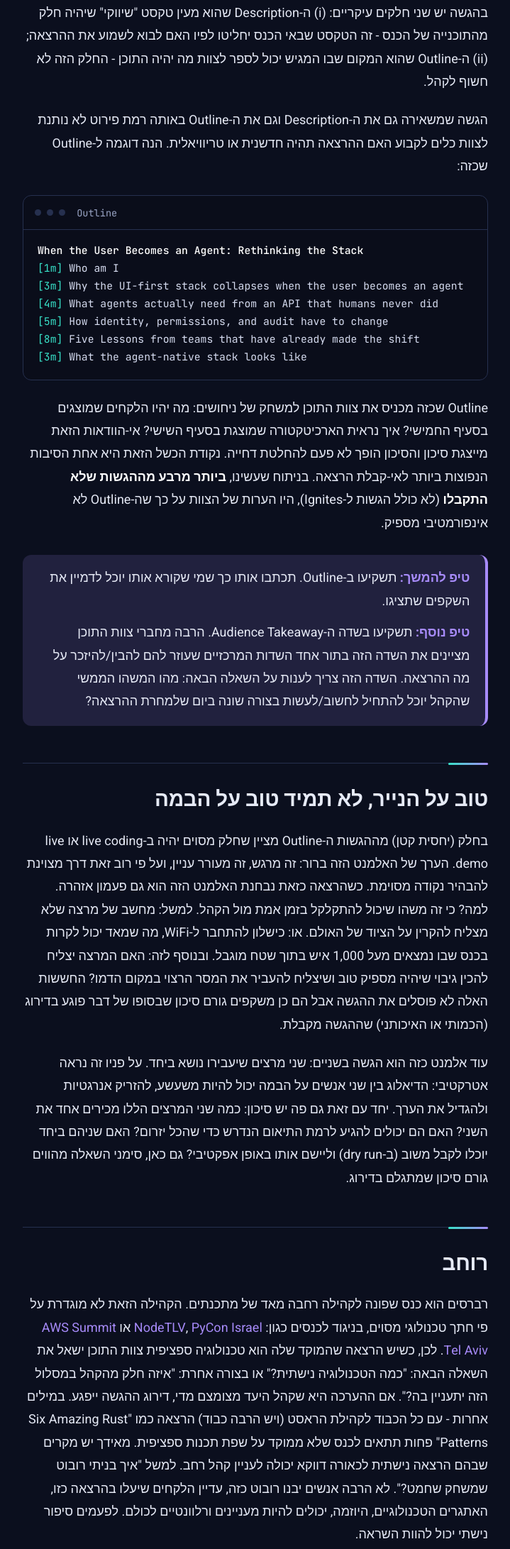
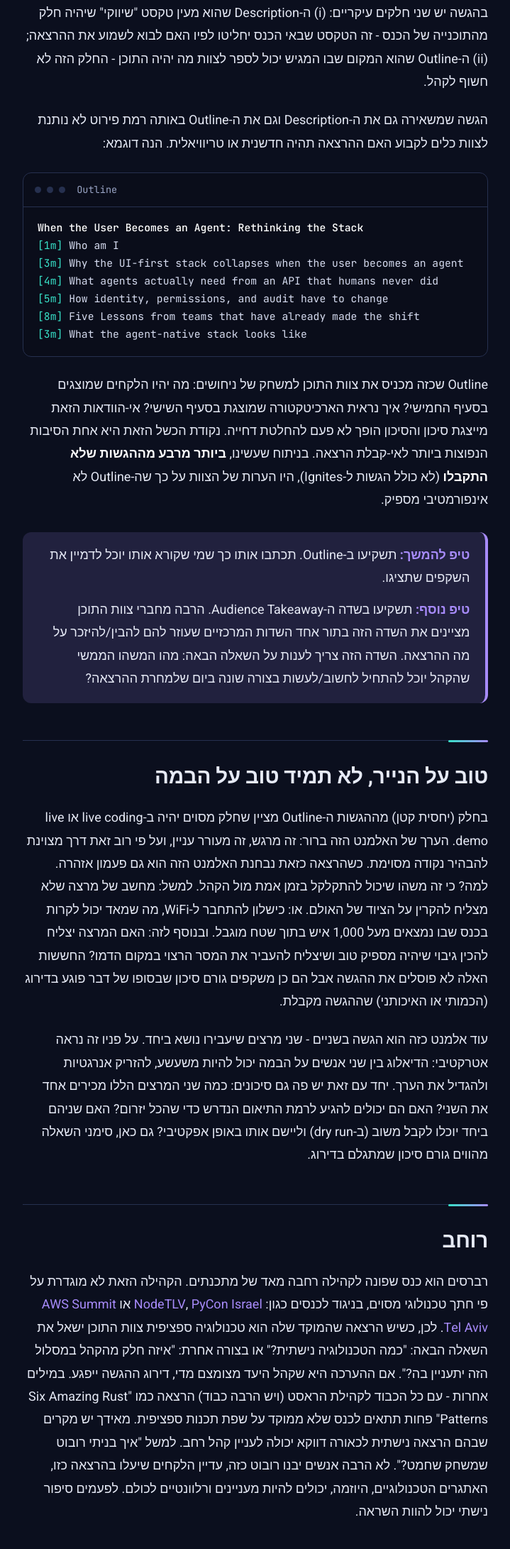
Before and after one commit to imaman/html, a plain HTML site: page rs26/why-my-talk-did-not-make-it.html in a window 1280 px wide. Shown: the part 2577-4760 px from the top of the page at 71% size, without its empty margins (280-999 px from the left). Drawn offline with Linux system fonts and the light colour scheme.

Commit message:
more nits

```diff
--- a/rs26/why-my-talk-did-not-make-it.html
+++ b/rs26/why-my-talk-did-not-make-it.html
@@ -559,7 +559,7 @@
       הכנס יחליטו לפיו האם לבוא לשמוע את ההרצאה; (ii) ה-Outline שהוא המקום שבו המגיש יכול לספר לצוות מה יהיה התוכן -
       החלק הזה לא חשוף לקהל.</p>
     <p>הגשה שמשאירה גם את ה-Description וגם את ה-Outline באותה רמת פירוט לא נותנת לצוות כלים לקבוע האם ההרצאה תהיה
-      חדשנית או טריוויאלית. הנה דוגמה ל-Outline שכזה:</p>
+      חדשנית או טריוויאלית. הנה דוגמא:</p>
 
     <div class="code">
       <div class="title-row"><i></i><i></i><i></i>&nbsp;Outline</div>
@@ -592,8 +592,8 @@
       כישלון להתחבר ל-WiFi, מה שמאד יכול לקרות בכנס שבו נמצאים מעל 1,000 איש בתוך שטח מוגבל. ובנוסף לזה: האם המרצה יצליח
       להכין גיבוי שיהיה מספיק טוב ושיצליח להעביר את המסר הרצוי במקום הדמו? החששות האלה לא פוסלים את ההגשה אבל הם כן
       משקפים גורם סיכון שבסופו של דבר פוגע בדירוג (הכמותי או האיכותני) שההגשה מקבלת.</p>
-    <p>עוד אלמנט כזה הוא הגשה בשניים: שני מרצים שיעבירו נושא ביחד. על פניו זה נראה אטרקטיבי: הדיאלוג בין שני אנשים על
-      הבמה יכול להיות משעשע, להזריק אנרגטיות ולהגדיל את הערך. יחד עם זאת גם פה יש סיכון: כמה שני המרצים הללו מכירים אחד
+    <p>עוד אלמנט כזה הוא הגשה בשניים - שני מרצים שיעבירו נושא ביחד. על פניו זה נראה אטרקטיבי: הדיאלוג בין שני אנשים על
+      הבמה יכול להיות משעשע, להזריק אנרגטיות ולהגדיל את הערך. יחד עם זאת יש פה גם סיכונים: כמה שני המרצים הללו מכירים אחד
       את השני? האם הם יכולים להגיע לרמת התיאום הנדרש כדי שהכל יזרום? האם שניהם ביחד יוכלו לקבל משוב (ב-dry run) וליישם
       אותו באופן אפקטיבי? גם כאן, סימני השאלה מהווים גורם סיכון שמתגלם בדירוג.</p>
 
@@ -620,7 +620,7 @@
     <h2>מי מגיש ומאיפה</h2>
     <p>אחד הדברים שנבדקים בכל הגשה הוא כמה המגיש/ה מנוסה בנושא הספציפי של ההרצאה. בכל הגשה יש שדה ("How did you become
       knowledgeable about the topic") שהמגיש ממלא על עצמו. בנוסף אנחנו מסתכלים על מקורות כגון עמוד הלינקדאין של המגיש,
-      או משוחחים איתו כדי לוודא שיש לנו תמונה טובה של המומחיות שלו בנושא הספציפי של ההרצאה. דוגמה: הרצאה על הנחלת תרבות
+      או משוחחים איתו כדי לוודא שיש לנו תמונה טובה של המומחיות שלו. דוגמא: הרצאה על הנחלת תרבות
       מיטיבה בצוותי פיתוח ממגיש שנמצא בתפקיד הניהולי הראשון שלו, לעומת הרצאה דומה ממגיש שכבר כמה שנים בתפקידי הובלה וכעת
       הוא גם מנהל קבוצות. הפרספקטיבה העמוקה יותר שיש למגיש השני היא נקודה שתוסיף לדירוג של ההגשה שלו.</p>
     <p>מומחיות היא שיקול אחד; שיקול נוסף שקשור למגיש הוא נקודת המבט שהוא מביא. בנקודות שונות בתהליך מוצא את עצמו הצוות
```
